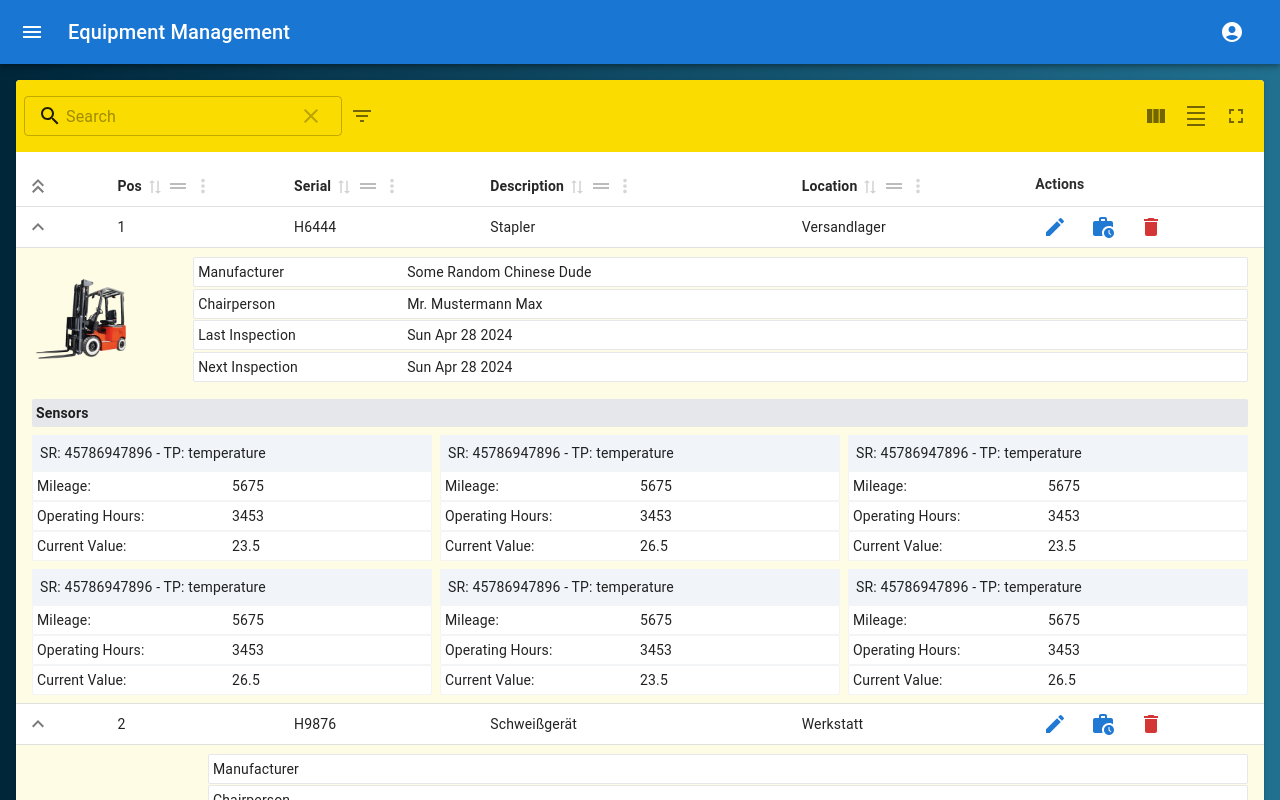
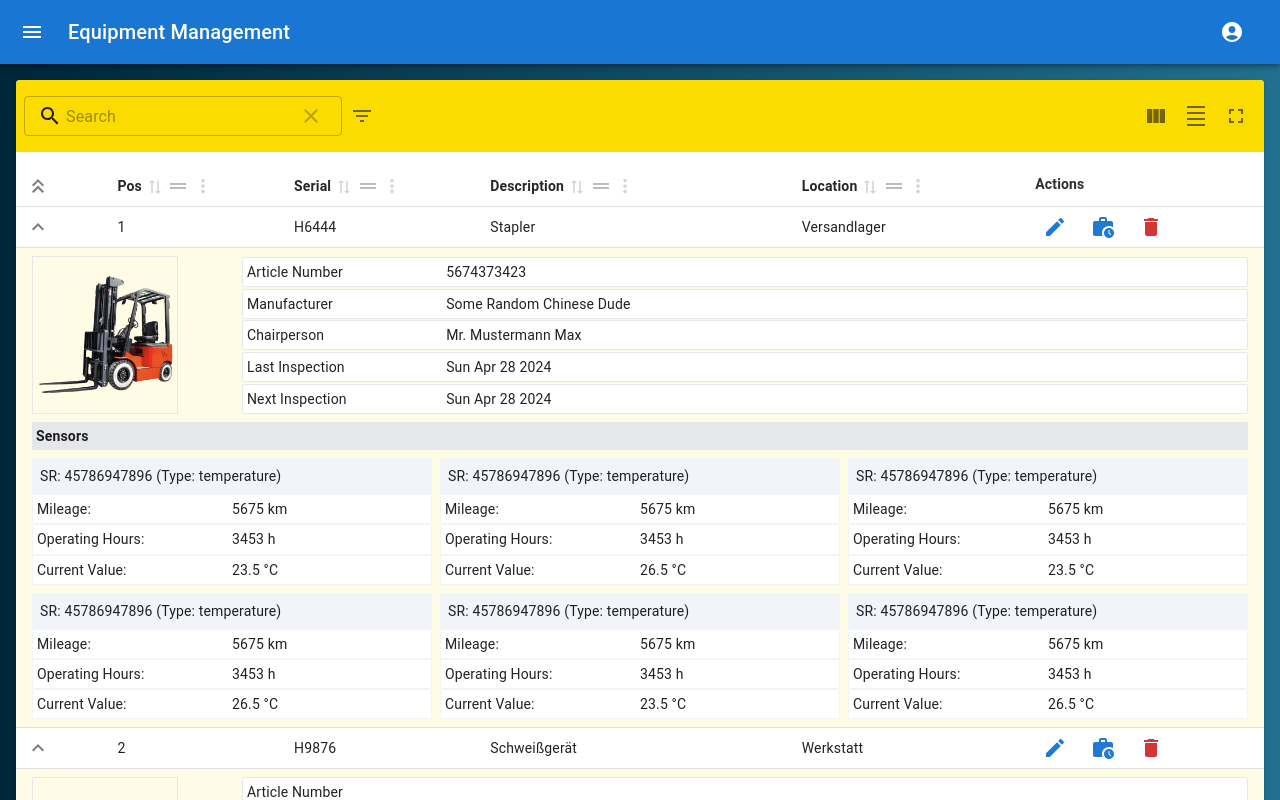
Before and after one commit to it231514/equipment-monitor, a Next.js app in the folder frontend/: page /equipment/list in a window 1280 px wide. Both pictures are taken after a click on the element 40 px from the left and 186 px from the top of the page. Shown: the top 800 px of the page. Built offline with nearby package versions, Linux system fonts and the light colour scheme.

Commit message:
add no image info

```diff
--- a/frontend/app/equipment/list/table.tsx
+++ b/frontend/app/equipment/list/table.tsx
@@ -1,6 +1,7 @@
 import {
   Delete as DeleteIcon,
   Edit as EditIcon,
+  Image as ImageIcon,
   WorkHistory as WorkHistoryIcon,
 } from "@mui/icons-material";
 import { Box, IconButton } from "@mui/material";
@@ -90,17 +91,28 @@ export default function EquipmentTable({ tableData }: Props) {
     },
     renderDetailPanel: ({ row }) => {
       return (
-        <div className="flex flex-col gap-4 w-full h-full py-2 px-4 bg-[#fbde0019]">
-          <div className="inline-flex flex-row gap-16">
-            <div className="flex items-center justify-center">
+        <div className="flex flex-col gap-2 w-full h-full py-2 px-4 bg-[#fbde0019]">
+          <div className="inline-flex flex-row">
+            <div className="flex items-center justify-center w-44 mr-16 border border-gray-200">
+              {(row.original.image && (
                 <img
                   src={row.original.image}
                   alt="Element Image"
-                className="w-28"
+                  className="h-auto w-full"
                 />
+              )) || (
+                <div className="flex flex-col justify-center items-center w-full h-full">
+                  <ImageIcon />
+                  No Image
+                </div>
+              )}
             </div>
             <div className="w-full">
               <ul className="flex flex-col w-full [&>li]:border [&>li]:border-gray-200 [&>li]:bg-white [&>li]:rounded-sm [&>li]:my-[0.05rem] [&>li]:p-1 [&>li]:inline-flex">
+                <li>
+                  <span className="w-1/5">Article Number </span>
+                  <span>{row.original.articleNr}</span>
+                </li>
                 <li>
                   <span className="w-1/5">Manufacturer </span>
                   <span>{row.original.manufacturer}</span>
@@ -120,31 +132,32 @@ export default function EquipmentTable({ tableData }: Props) {
               </ul>
             </div>
           </div>
+
+          {row.original.sensors?.length > 0 && (
             <div className="inline-flex flex-col">
               <span className="w-full bg-gray-200 flex mb-2 rounded-sm p-1 font-semibold">
-              Sensors{" "}
+                Sensors
               </span>
               <ul className="grid w-full gap-2 grid-cols-[repeat(auto-fit,minmax(20rem,1fr))]">
                 {row.original.sensors?.map((sensor) => (
                   <li className="inline-flex flex-col bg-transparent ">
                     <span className="bg-slate-100 p-2">
-                    SR: {sensor.serialNr} - TP: {sensor.type}
+                      SR: {sensor.serialNr} (Type: {sensor.type})
                     </span>
                     <ul className="inline-flex flex-col w-full [&>li]:border [&>li]:border-gray-100 [&>li]:bg-white [&>li]:rounded-sm [&>li]:p-1 [&>li]:inline-flex">
                       <li>
-                      <span className="w-1/2">Mileage:</span>{" "}
-                      <span>{sensor.mileage}</span>
+                        <span className="w-1/2">Mileage:</span>
+                        <span>{sensor.mileage} km</span>
                       </li>
                       <li>
-                      <span className="w-1/2">Operating Hours: </span>{" "}
-                      <span>{sensor.operatingHours}</span>
+                        <span className="w-1/2">Operating Hours: </span>
+                        <span>{sensor.operatingHours} h</span>
                       </li>
                       <li>
-                      <span className="w-1/2">Current Value:</span>{" "}
+                        <span className="w-1/2">Current Value:</span>
                         <span>
-                        {" "}
                           {sensor.type === "temperature"
-                          ? sensor.temperature
+                            ? sensor.temperature + " °C"
                             : sensor.humidity}
                         </span>
                       </li>
@@ -153,6 +166,7 @@ export default function EquipmentTable({ tableData }: Props) {
                 ))}
               </ul>
             </div>
+          )}
         </div>
       );
     },
```
Lines whose indentation alone changed are shown as unchanged.
